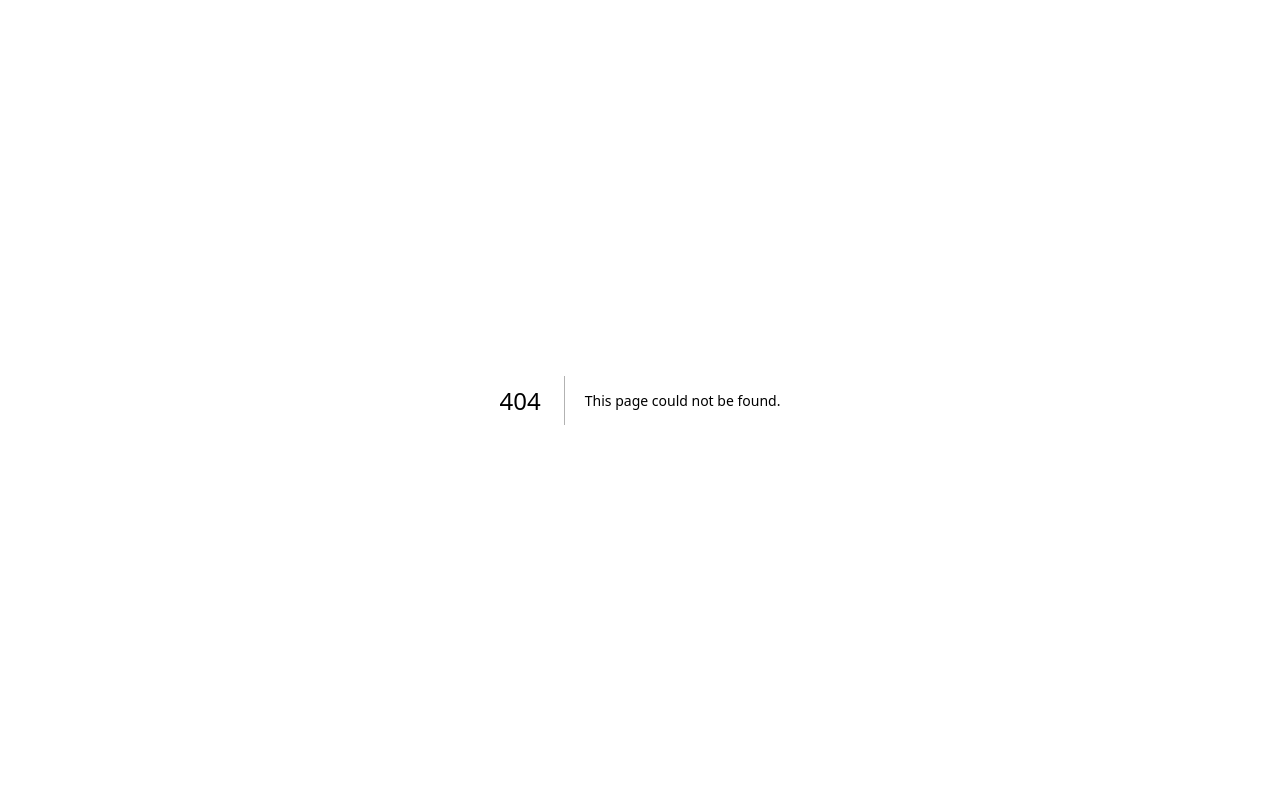
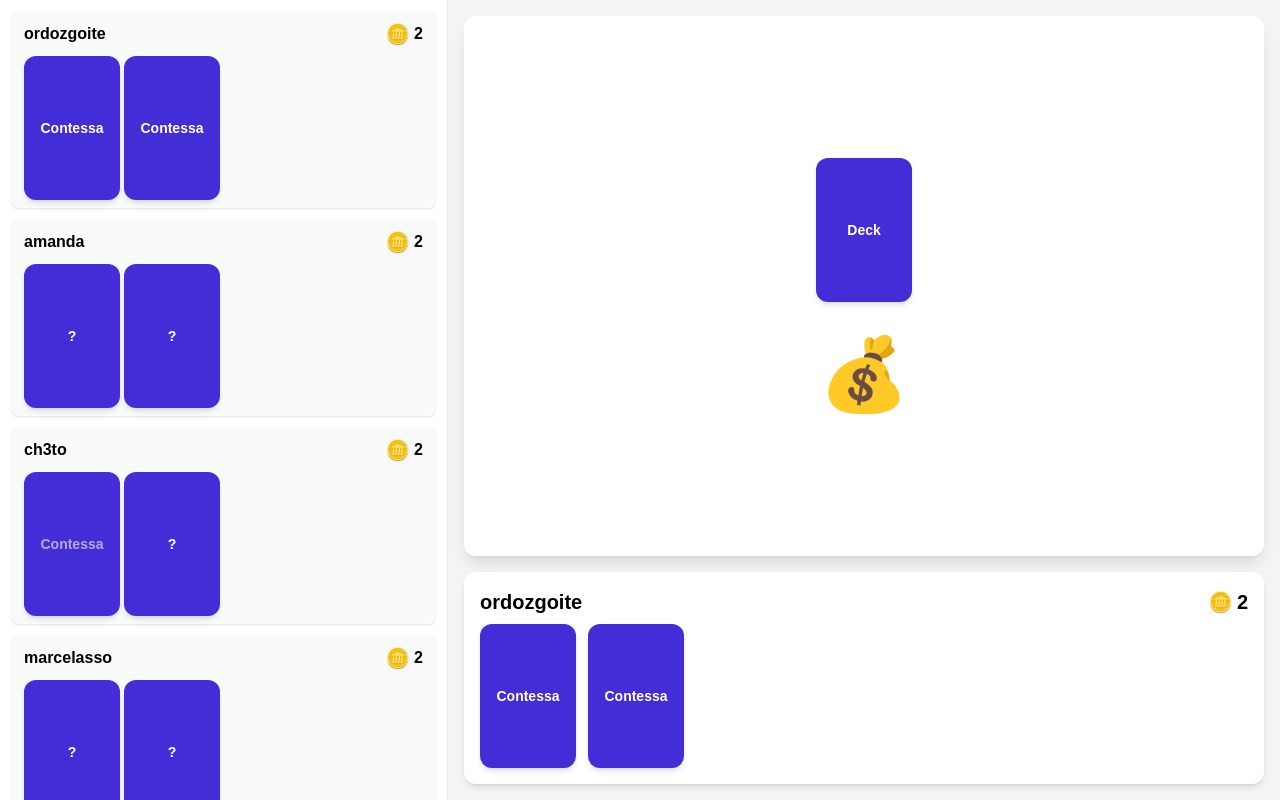
Before and after one commit to ordozgoite/influence-ui, a Next.js app: page /game in a window 1280 px wide. Before the commit this address had no page. Built offline with nearby package versions, Linux system fonts and the light colour scheme.

Commit message:
feat(game): implement game page [WIP]

```diff
--- /dev/null
+++ b/app/components/InfluenceCard.tsx
@@ -0,0 +1,38 @@
+import { InfluenceData } from "../create-room/schemas";
+
+interface InfluenceCardProps {
+  influence: InfluenceData;
+  size?: "small" | "medium" | "large";
+}
+
+const sizeClasses = {
+  small: "w-4 h-6",
+  medium: "w-24 h-36",
+  large: "w-32 h-48",
+};
+
+export default function InfluenceCard({ influence, size = "medium" }: InfluenceCardProps) {
+  const isRevealed = influence.revealed;
+
+  return (
+    <div
+      className={`
+        ${sizeClasses[size]}
+        rounded-xl shadow-md
+        flex items-center justify-center
+        bg-indigo-700
+        transition-colors
+      `}
+    >
+        <span
+          className={`
+            text-white font-semibold text-center px-2
+            ${size === "small" ? "text-xs" : size === "medium" ? "text-sm" : "text-base"}
+            ${isRevealed ? "opacity-60 text-black" : "text-white"}
+          `}
+        >
+          {influence.role || "?"}
+        </span>
+    </div>
+  );
+}
--- a/app/create-room/schemas.ts
+++ b/app/create-room/schemas.ts
@@ -1,11 +1,16 @@
 import { z } from "zod";
+
+export const InfluenceSchema = z.object({
+  role: z.string().optional(),
+  revealed: z.boolean(),
+});
 
 export const PlayerSchema = z.object({
   id: z.string(),
   nickname: z.string(),
   coins: z.number(),
   alive: z.boolean(),
-  influences: z.array(z.any()),
+  influences: z.array(InfluenceSchema).length(2),
 });
 
 export const GameSchema = z.object({
@@ -27,5 +32,7 @@ export const CreateRoomResponseSchema = z.object({
 
 export const JoinRoomResponseSchema = CreateRoomResponseSchema;
 
+export type InfluenceData = z.infer<typeof InfluenceSchema>
+export type PlayerData = z.infer<typeof PlayerSchema>
 export type GameData = z.infer<typeof GameSchema>;
 export type CreateRoomResponse = z.infer<typeof CreateRoomResponseSchema>;
--- /dev/null
+++ b/app/game/page.tsx
@@ -0,0 +1,96 @@
+"use client";
+
+import { useState } from "react";
+import { PlayerData } from "../create-room/schemas";
+import { randomUUID } from "crypto";
+import InfluenceCard from "../components/InfluenceCard";
+
+export default function RoomPage() {
+  const [players, setPlayers] = useState<PlayerData[]>([
+    { id: "1", nickname: "ordozgoite", coins: 2, alive: true, influences: [
+      { role: "Contessa", revealed: false },
+      { role: "Contessa", revealed: false }
+    ] },
+    { id: "2", nickname: "amanda", coins: 2, alive: true, influences: [
+      { revealed: false },
+      { revealed: false }
+    ] },
+    { id: "3", nickname: "ch3to", coins: 2, alive: true, influences: [
+      { role: "Contessa", revealed: true },
+      { revealed: false }
+    ] },
+    { id: "4", nickname: "marcelasso", coins: 2, alive: true, influences: [
+      { revealed: false },
+      { revealed: false }] },
+
+  ]);
+
+  const currentPlayer = players[0];
+
+  return (
+    <main className="h-screen w-full bg-gray-100 flex overflow-hidden">
+      <div className="grid grid-cols-[35%_65%] w-full h-full">
+
+        {/* COLUNA ESQUERDA – LISTA DE JOGADORES */}
+        <aside className="bg-white border-r border-gray-200 p-3 flex flex-col gap-3 overflow-y-auto">
+          {players.map((p) => (
+            <div
+              key={p.id}
+              className="flex flex-col gap-2 bg-gray-50 px-3 py-2 rounded-md shadow-sm"
+            >
+              <div className="flex items-center justify-between">
+                <div className="font-semibold text-black">{p.nickname}</div>
+
+                {/* moedas */}
+                <div className="flex items-center gap-1 text-black font-bold">
+                  <span className="text-xl">🪙</span>
+                  <span>{p.coins}</span>
+                </div>
+              </div>
+
+              {/* cartas */}
+              <div className="flex gap-1">
+                {p.influences.map((influence, i) => (
+                  <InfluenceCard key={i} influence={influence} size="medium" />
+                ))}
+              </div>
+            </div>
+          ))}
+        </aside>
+
+        {/* COLUNA DIREITA */}
+        <section className="flex flex-col p-4 gap-4">
+
+          {/* MESA (DECK + RESERVA) */}
+          <div className="flex flex-col justify-center items-center gap-8 bg-white p-8 rounded-xl shadow-lg flex-1">
+            {/* DECK */}
+            <InfluenceCard influence={{ role: "Deck", revealed: false }} size="medium" />
+
+            {/* RESERVA */}
+            <button className="active:scale-95 transition">
+              <span className="text-4xl" style={{ fontSize: '4.5rem' }}>💰</span>
+            </button>
+          </div>
+
+          {/* PAINEL DO JOGADOR */}
+          <div className="flex flex-col bg-white p-4 rounded-xl shadow-md">
+            <h2 className="text-xl font-bold text-black mb-2 flex items-center justify-between">
+              <span>{currentPlayer.nickname}</span>
+              <div className="flex items-center gap-1 text-black font-bold">
+                <span className="text-xl">🪙</span>
+                <span>{currentPlayer.coins}</span>
+              </div>
+            </h2>
+
+            {/* SUAS CARTAS */}
+            <div className="flex gap-3">
+              {currentPlayer.influences.map((influence, i) => (
+                <InfluenceCard key={i} influence={influence} size="medium" />
+              ))}
+            </div>
+          </div>
+        </section>
+      </div>
+    </main>
+  );
+}
--- /dev/null
+++ b/app/room/actions.ts
@@ -0,0 +1,33 @@
+"use server";
+
+import { GameSchema } from "../create-room/schemas";
+
+export async function startGame(gameID: string, sessionToken: string) {
+  const baseUrl = process.env.NEXT_PUBLIC_API_URL;
+
+  if (!baseUrl) {
+    throw new Error("NEXT_PUBLIC_API_URL is not defined");
+  }
+
+  const res = await fetch(`${baseUrl}/rooms/${gameID}/start`, {
+    method: "POST",
+    headers: {
+      "Content-Type": "application/json",
+      "Authorization": `Bearer ${sessionToken}`
+    },
+    cache: "no-store",
+  });
+
+  const json = await res.json();
+
+  const parsed = GameSchema.safeParse(json);
+
+  console.log("JSON response:", json);
+
+  if (!parsed.success) {
+    console.error("Validation error:", parsed.error.format());
+    throw new Error("Unexpected response format from API.");
+  }
+
+  return parsed.data;
+}
--- a/app/room/page.tsx
+++ b/app/room/page.tsx
@@ -4,6 +4,7 @@ import { useEffect, useState, useRef } from "react";
 import { useSearchParams, useRouter } from "next/navigation";
 import { GameData } from "../create-room/schemas";
 import { PlayerJoinedEventSchema } from "./schemas";
+import { startGame } from "./actions";
 
 export default function LobbyPage() {
   const searchParams = useSearchParams();
@@ -105,6 +106,13 @@ export default function LobbyPage() {
   const players = gameData.players;
   const isHost = gameData.adminID === currentPlayerID?.toString();
 
+  const handleStartGame = async () => {
+    if (!gameData?.gameID || !token) return;
+
+    const data = await startGame(gameData.gameID, token);
+    console.log("Game started:", data);
+  };
+
   return (
     <main className="flex flex-col items-center pt-12 gap-6 px-6">
       <h1 className="text-4xl font-bold">Sala</h1>
@@ -146,6 +154,7 @@ export default function LobbyPage() {
       {isHost && (
         <button
           className="bg-green-600 hover:bg-green-700 text-white font-bold px-6 py-3 rounded-lg shadow-md"
+          onClick={handleStartGame}
         >
           Iniciar Jogo
         </button>
```
